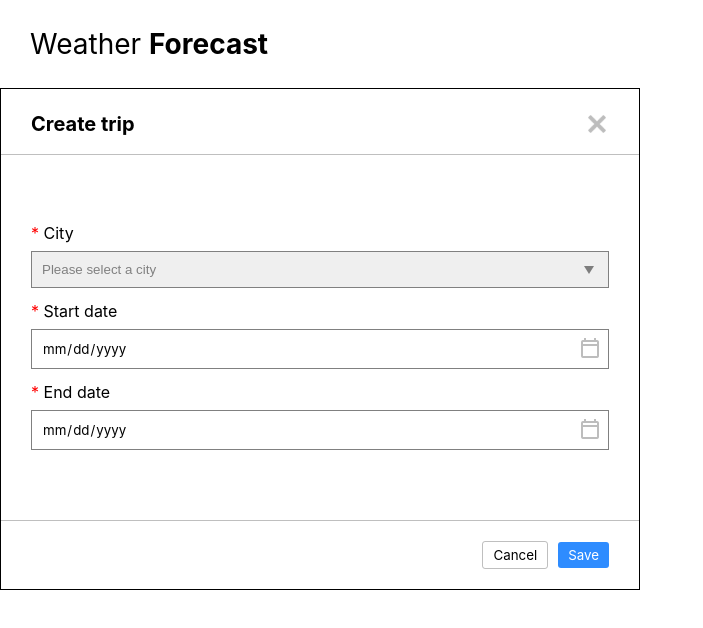
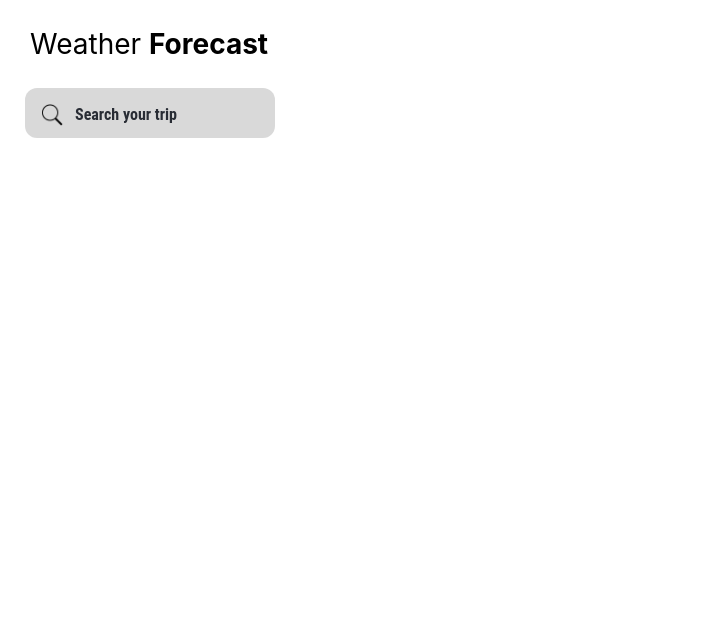
Before and after one commit to Marichka0701/weather_forecast, a React (Create React App) app: page / in a window 1280 px wide. Shown: the top 628 px of the page, without its empty margins (0-703 px from the left). Built offline with nearby package versions, Linux system fonts and the light colour scheme.

Commit message:
Search input done

```diff
--- a/src/components/SearchInput/SearchInput.js
+++ b/src/components/SearchInput/SearchInput.js
@@ -5,7 +5,10 @@
 const SearchInput = () => {
     return (
         <form className={styles.search}>
-            <input type="text"/>
+            <div>
+                <input type="text" placeholder='Search your trip'/>
+                <img src={searchIcon} alt="search icon"/>
+            </div>
         </form>
     );
 };
--- a/src/components/SearchInput/SearchInput.module.scss
+++ b/src/components/SearchInput/SearchInput.module.scss
@@ -1 +1,36 @@
 @import "src/components/reset";
+
+.search {
+  div {
+    width: 300px;
+    position: relative;
+
+    input {
+      width: 250px;
+      height: 50px;
+      border-radius: 12px;
+      background: rgba(128, 128, 128, 0.3);
+      padding: 10px 10px 7px 50px;
+
+      font-family: 'Roboto Condensed', sans-serif;
+      font-size: 16px;
+      color: #282c34;
+      font-weight: 500;
+
+      &::placeholder {
+        font-family: 'Roboto Condensed', sans-serif;
+        font-size: 16px;
+        color: #282c34;
+        font-weight: 600;
+      }
+    }
+
+    img {
+      position: absolute;
+      top: 15px;
+      left: 40px;
+      width: 24px;
+      z-index: 1;
+    }
+  }
+}
--- /dev/null
+++ b/src/components/WeatherCard/WeatherCard.module.scss
@@ -0,0 +1 @@
+@import "src/components/reset";
--- a/src/pages/MainPage/MainPage.js
+++ b/src/pages/MainPage/MainPage.js
@@ -3,13 +3,15 @@
 import WeatherContainer from "../../components/WeatherContainer/WeatherContainer";
 import Select from "../../components/Modal/Select/Select";
 import Modal from "../../components/Modal/Modal";
+import SearchInput from "../../components/SearchInput/SearchInput";
 
 const MainPage = () => {
     return (
         <div>
             <WeatherContainer/>
             {/*<Select/>*/}
-            <Modal/>
+            {/*<Modal/>*/}
+            <SearchInput/>
         </div>
     );
 };
```
Also changed, not shown: src/components/WeatherCard/WeatherCard.js (added, +12 -0 lines).
